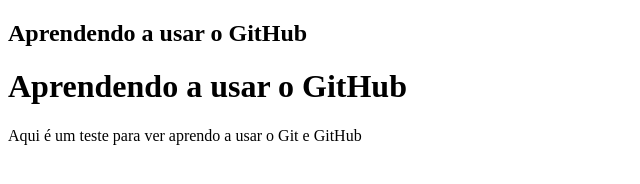
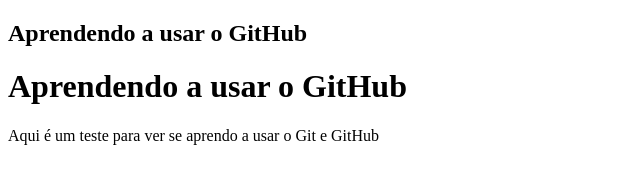
Before and after one commit to vantiernodev/projeto-curso-git, a plain HTML site: page index.html in a window 1280 px wide. Shown: the full height of the page, 0-640 px from the left. Drawn offline with Linux system fonts and the light colour scheme.

Commit message:
Consertando texto descritivo da linha 10 no primeiro parágrafo

```diff
--- a/index.html
+++ b/index.html
@@ -7,6 +7,6 @@
   <body>
    <h2>Aprendendo a usar o GitHub</h2>
    <h1>Aprendendo a usar o GitHub</h1>
-   <p>Aqui é um teste para ver aprendo a usar o Git e GitHub</p>
+   <p>Aqui é um teste para ver se aprendo a usar o Git e GitHub</p>
   </body>
 </html>
```
